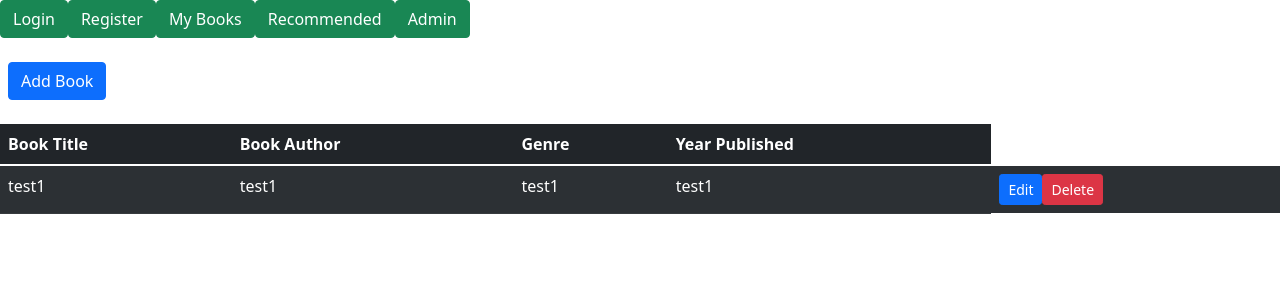
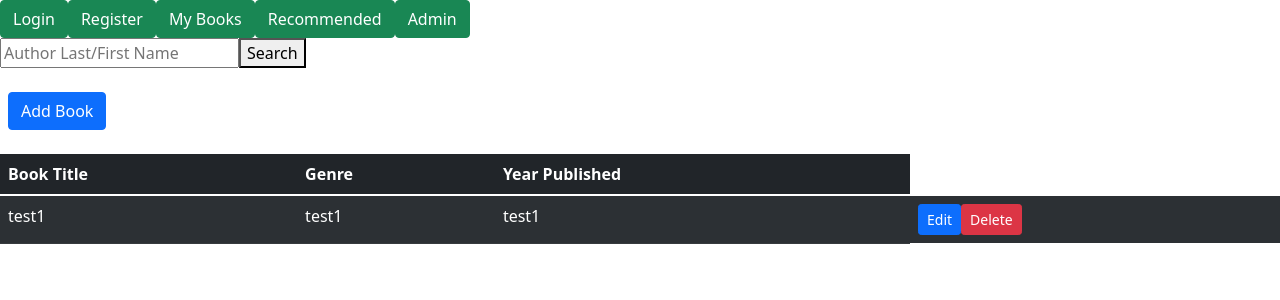
Before and after one commit to EdwardV-dev/BookClubProject, a React (Create React App) app in the folder src/client(react)/bookclub-frontend/: page /books in a window 1280 px wide. Shown: the top 300 px of the page. Built offline with nearby package versions, Linux system fonts and the light colour scheme.

Commit message:
Added Search Bar in book list and separated authors first and last name..

```diff
--- a/src/client(react)/bookclub-frontend/src/components/AddBook.js
+++ b/src/client(react)/bookclub-frontend/src/components/AddBook.js
@@ -13,7 +13,10 @@ function AddBook() {
     return (
         <form onSubmit={handleSubmit}>
         <div>
-            <input type="text" id="author" name="author" value="Current Author" />
+            <input type="text" id="authorFirstName" name="authorFirstName" value="Author First Name" />
+        </div>
+        <div>
+            <input type="text" id="authorLastName" name="authorLastName" value="Author Last Name" />
         </div>
         <div>
             <input type="text" id="title" name="title" value="Current Title" />
--- a/src/client(react)/bookclub-frontend/src/components/EditAdminBooks.js
+++ b/src/client(react)/bookclub-frontend/src/components/EditAdminBooks.js
@@ -12,8 +12,11 @@ function EditAdminBooks() {
 
     return (
         <form onSubmit={handleSubmit}>
+             <div>
+            <input type="text" id="authorFirstName" name="authorFirstName" value="Author First Name" />
+            </div>
             <div>
-                <input type="text" id="author" name="author" value="Current Author" />
+                <input type="text" id="authorLastName" name="authorLastName" value="Author Last Name" />
             </div>
             <div>
                 <input type="text" id="title" name="title" value="Current Title" />
--- a/src/client(react)/bookclub-frontend/src/components/MyBooks.js
+++ b/src/client(react)/bookclub-frontend/src/components/MyBooks.js
@@ -1,10 +1,21 @@
-
+import { Link, useHistory } from "react-router-dom";
 
 function MyBooks() {
 
+    const history = useHistory();
+
+    const handleSubmit = async (event) => {
+        event.preventDefault();
+
+        //history.push("/books");
+    }
 
     return (
         <>
+            <form onSubmit={handleSubmit}>
+                <input type="text" id="search" name="search" placeholder="Author Last/First Name" />
+                <button type="submit">Search</button>
+            </form>
             <div>
                 <button type="button" className="btn btn-primary mx-2 my-4">
                     Add Book
@@ -15,14 +26,12 @@ function MyBooks() {
                 <thead>
                     <tr>
                         <th scope="col">Book Title</th>
-                        <th scope="col">Book Author</th>
                         <th scope="col">Genre</th>
                         <th scope="col">Year Published</th>
                     </tr>
                 </thead>
                 <tbody>
                     <tr>
-                        <td>test1</td>
                         <td>test1</td>
                         <td>test1</td>
                         <td>test1</td>
```
